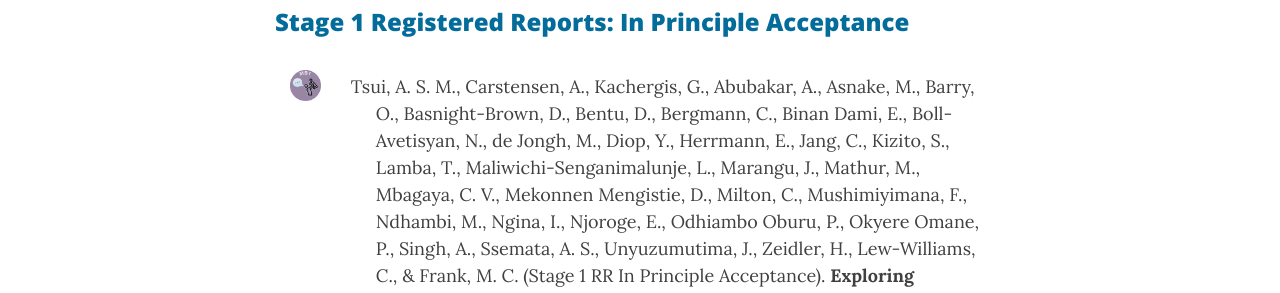
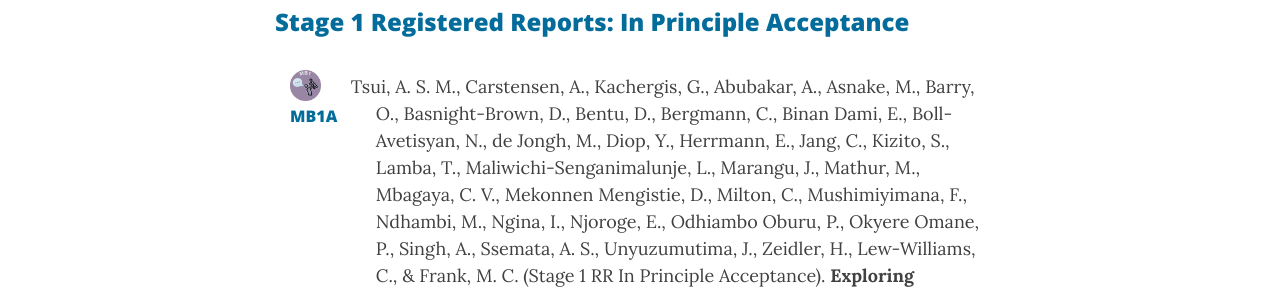
Before and after one commit to manybabies/manybabies.github.io, a Jekyll site: the page built from publications.md, in a window 1280 px wide and 900 px high, scrolled down 503 px. Shown: the part 155-448 px from the top of the window. Built offline with Jekyll 4.4.1, drawn with Linux system fonts in a browser that asks for light colours; nearby versions of some CDN libraries; some web fonts are replaced.

Commit message:
Update publications.md

```diff
--- a/publications.md
+++ b/publications.md
@@ -22,7 +22,8 @@ To fix:
     <div class="row">
       <div class="col-sm-1" align=center>
         <br>
-        <a href="{{site.baseurl}}{% link MB1A.md %}" class="image"><img src="/assets/img/MB1_logo.png" alt="ManyBabies1 logo"></a>
+        <a href="{{site.baseurl}}{% link MB1A.md %}" class="image"><img src="/assets/img/MB1_logo.png" alt="ManyBabies1 logo"></a><br>
+        <h5>MB1A</h5>
       </div>
       <div class="col-sm-11">
         <p style="padding-left: 25px; text-indent: -25px">Tsui, A. S. M., Carstensen, A., Kachergis, G., Abubakar, A., Asnake, M., Barry, O., Basnight-Brown, D., Bentu, D., Bergmann, C., Binan Dami, E., Boll-Avetisyan, N., de Jongh, M., Diop, Y., Herrmann, E., Jang, C., Kizito, S., Lamba, T., Maliwichi-Senganimalunje, L., Marangu, J., Mathur, M., Mbagaya, C. V., Mekonnen Mengistie, D., Milton, C., Mushimiyimana, F., Ndhambi, M., Ngina, I., Njoroge, E., Odhiambo Oburu, P., Okyere Omane, P., Singh, A., Ssemata, A. S., Unyuzumutima, J., Zeidler, H., Lew-Williams, C., & Frank, M. C. (Stage 1 RR In Principle Acceptance).
```
